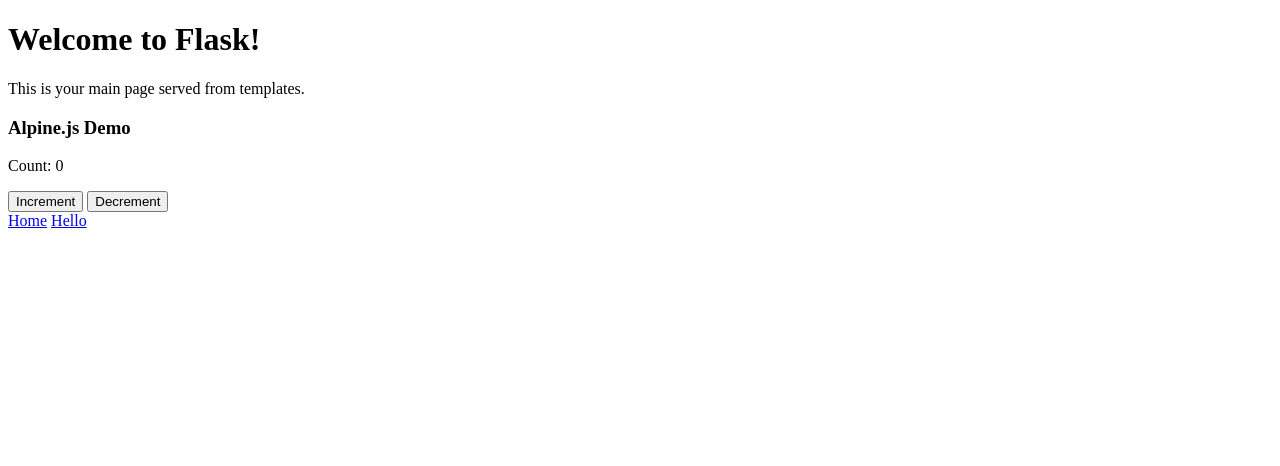
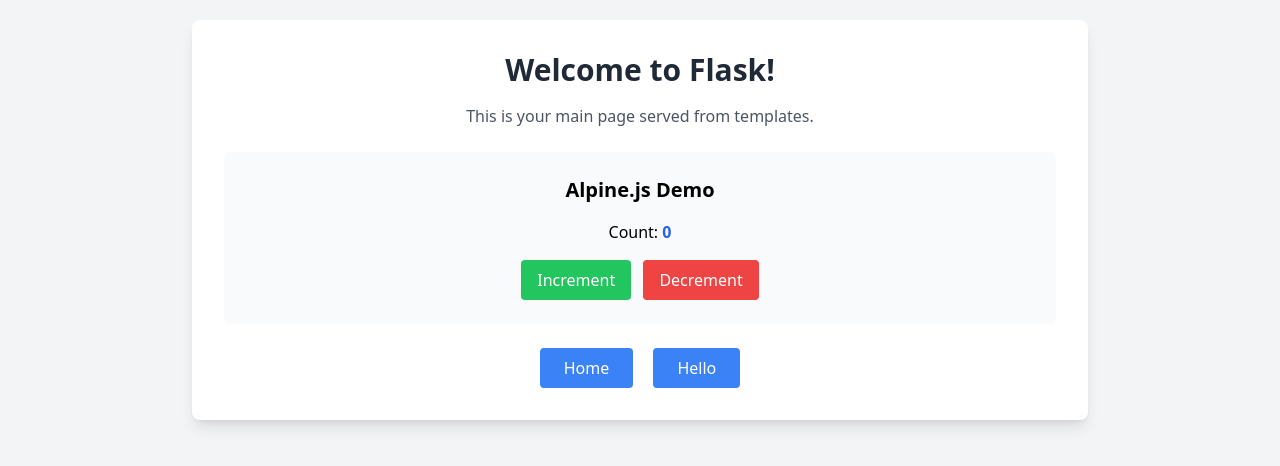
Before and after one commit to xandreafonso/flask-junja2-alpinejs-start, a Flask app: page / in a window 1280 px wide. Shown: the top 466 px of the page. Run offline with Flask 3, Linux system fonts and the light colour scheme; some libraries are stand-ins or nearby versions.

Commit message:
Assistant checkpoint: Add Tailwind CSS 4 and update styling
Assistant generated file changes:
- templates/index.html: Add Tailwind CSS 4 CDN and update styling

---

User prompt:

i want use tailwindcss 4 in the index.html

Replit-Commit-Author: Assistant
Replit-Commit-Session-Id: 5921aaf5-262f-4bac-9b31-91a73cefec1b

```diff
--- a/templates/index.html
+++ b/templates/index.html
@@ -5,24 +5,25 @@
     <meta charset="UTF-8">
     <meta name="viewport" content="width=device-width, initial-scale=1.0">
     <title>Flask App</title>
+    <script src="https://cdn.tailwindcss.com"></script>
     <link rel="stylesheet" href="/static/style.css">
     <script defer src="https://cdn.jsdelivr.net/npm/alpinejs@3.x.x/dist/cdn.min.js"></script>
 </head>
-<body>
-    <div class="container">
-        <h1>Welcome to Flask!</h1>
-        <p>This is your main page served from templates.</p>
+<body class="bg-gray-100 p-5">
+    <div class="max-w-4xl mx-auto bg-white p-8 rounded-lg shadow-lg">
+        <h1 class="text-3xl font-bold text-center text-gray-800 mb-4">Welcome to Flask!</h1>
+        <p class="text-center text-gray-600 mb-6">This is your main page served from templates.</p>
 
-        <div x-data="{ count: 0 }" class="alpine-demo">
-            <h3>Alpine.js Demo</h3>
-            <p>Count: <span x-text="count"></span></p>
-            <button @click="count++" class="btn">Increment</button>
-            <button @click="count--" class="btn">Decrement</button>
+        <div x-data="{ count: 0 }" class="bg-gray-50 p-6 rounded-md text-center mb-6">
+            <h3 class="text-xl font-semibold mb-4">Alpine.js Demo</h3>
+            <p class="mb-4">Count: <span x-text="count" class="font-bold text-blue-600"></span></p>
+            <button @click="count++" class="bg-green-500 hover:bg-green-600 text-white px-4 py-2 rounded mr-2 transition-colors">Increment</button>
+            <button @click="count--" class="bg-red-500 hover:bg-red-600 text-white px-4 py-2 rounded transition-colors">Decrement</button>
         </div>
 
-        <nav>
-            <a href="/">Home</a>
-            <a href="/hello">Hello</a>
+        <nav class="text-center">
+            <a href="/" class="bg-blue-500 hover:bg-blue-600 text-white px-6 py-2 rounded mx-2 inline-block transition-colors">Home</a>
+            <a href="/hello" class="bg-blue-500 hover:bg-blue-600 text-white px-6 py-2 rounded mx-2 inline-block transition-colors">Hello</a>
         </nav>
     </div>
 </body>
```
